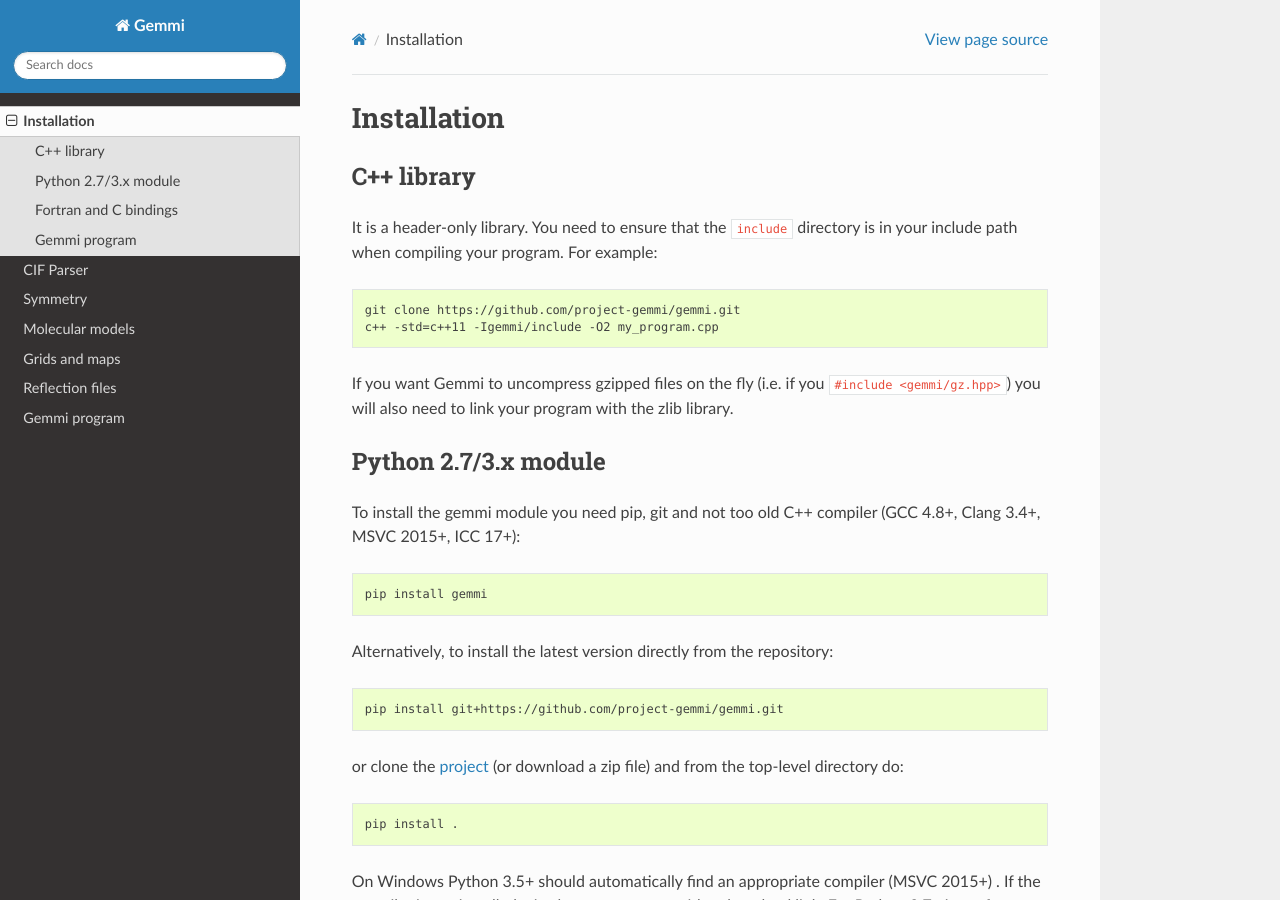
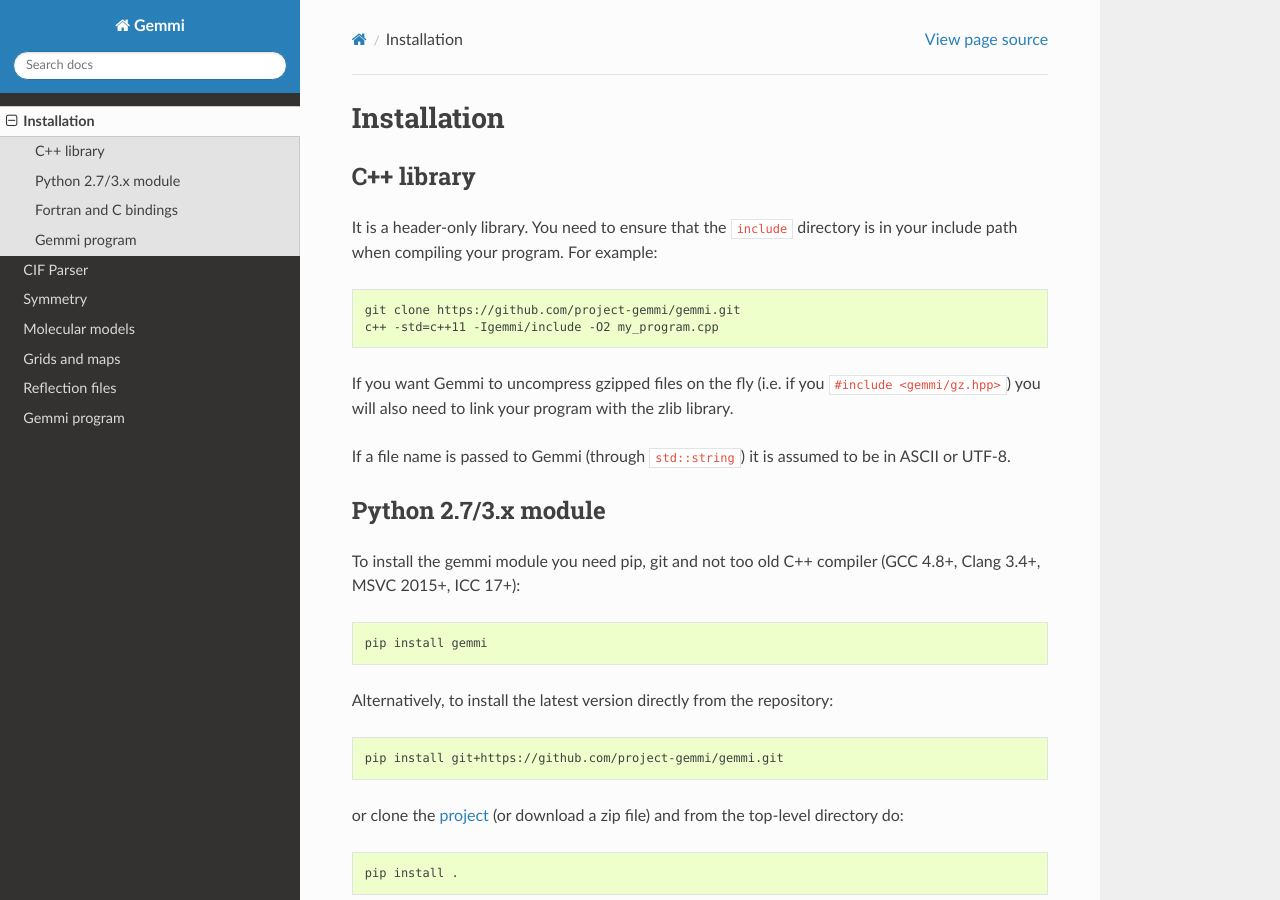
Before and after one commit to project-gemmi/gemmi, a Sphinx documentation site: the page built from docs/install.rst, in a window 1280 px wide and 900 px high. Built offline with Sphinx 7.4.7 and the Read the Docs theme 2.0.0, drawn with Linux system fonts in a browser that asks for light colours.

Commit message:
blind fix for problem with non-ascii filenames on Windows

```diff
--- a/docs/install.rst
+++ b/docs/install.rst
@@ -17,6 +17,9 @@
 If you want Gemmi to uncompress gzipped files on the fly
 (i.e. if you ``#include <gemmi/gz.hpp>``)
 you will also need to link your program with the zlib library.
+
+If a file name is passed to Gemmi (through ``std::string``)
+it is assumed to be in ASCII or UTF-8.
 
 .. _install_py:
 
```
Also changed, not shown: 2 other files.
